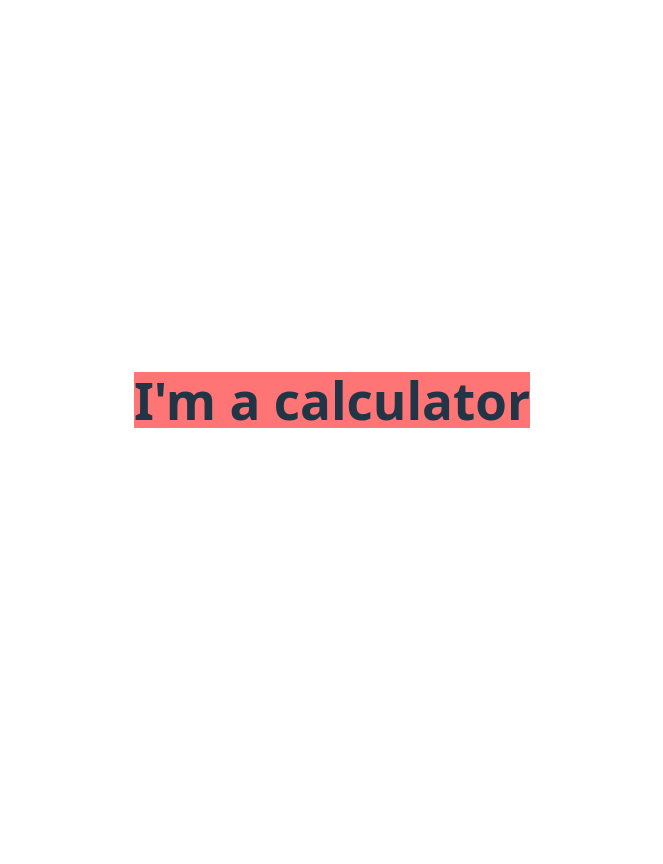
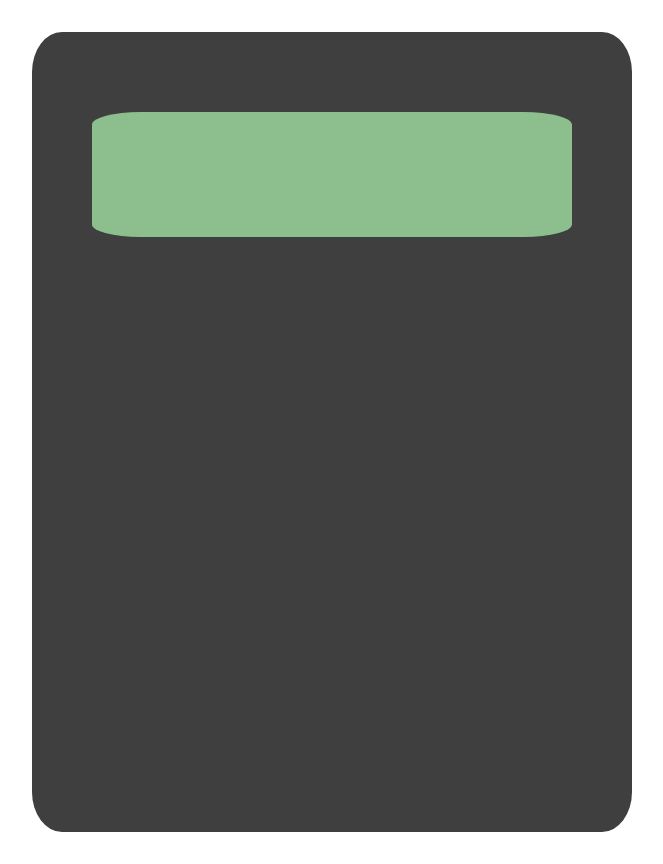
Before and after one commit to TheTallProgrammer/redux-react-calculator, a React (Vite) app: page / in a window 1280 px wide. Shown: the whole page, without its empty margins (308-971 px from the left). Before the commit the page ends 800 px from the top, so only its background shows below. Built offline with nearby package versions, Linux system fonts and the light colour scheme.

Commit message:
Started creating layout

```diff
--- a/src/components/Calculator.tsx
+++ b/src/components/Calculator.tsx
@@ -4,7 +4,11 @@ import styles from '../styles/Calculator.module.css'
 const Calculator = () => {
   return (
     <div className={styles.calculatorWrapper}>
-        <h1>I'm a calculator</h1>
+        <div className={styles.contentWrapper}>
+            <div className={styles.screenWrapper}>
+
+            </div>
+        </div>
     </div>
   )
 }
--- a/src/styles/Calculator.module.css
+++ b/src/styles/Calculator.module.css
@@ -1,3 +1,23 @@
 .calculatorWrapper {
-    background-color: rgb(255, 116, 116);
+    width: 600px;
+    height: 800px;
+    background-color: rgb(63, 63, 63);
+    border-radius: 5%;
+    display: flex;
+    justify-content: center;
+    align-items: center;
 }
+
+.contentWrapper {
+    /* background: rgb(255, 207, 207); */
+    width: 80%;
+    height: 80%;
+    justify-content: center;
+}
+
+.screenWrapper {
+    width: 100%;
+    height: 125px;
+    background-color: rgb(141, 190, 141);
+    border-radius: 10%;
+}
```
